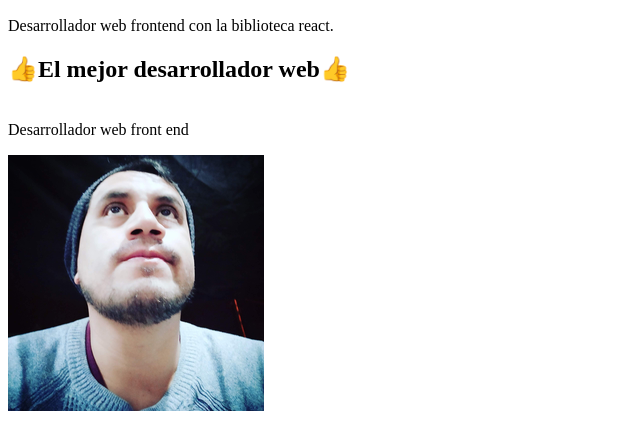
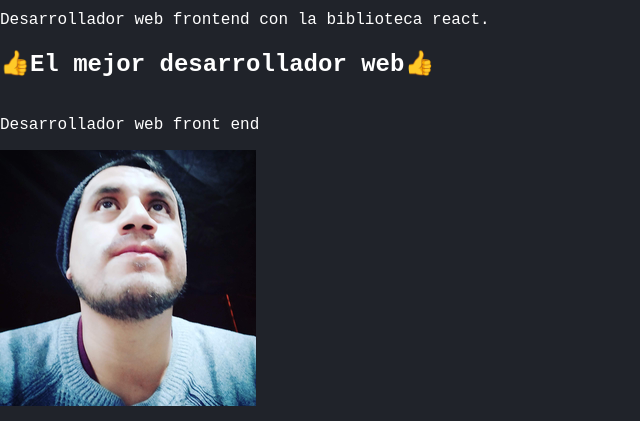
Before and after one commit to johann-henry88/proyecto-final, a plain HTML site: page johan mora/index.html in a window 1280 px wide. Shown: the part 260-681 px from the top of the page, without its empty margins (0-640 px from the left). Drawn offline with Linux system fonts and the light colour scheme.

Commit message:
index css.body root

```diff
--- a/johan mora/css/index.css
+++ b/johan mora/css/index.css
@@ -1,9 +1,10 @@
+
 :root {
-    scroll-behavior: smooth;
-    --primary-theme-color: #20232a;
+  scroll-behavior: smooth;
+  --primary-theme-color: #20232a;
   --secondary-theme-color: #282c34;
   --primary-text-color: #fff;
-  --secondary-text-color: #eee;
+  --secondary-text-color: #aeaeae;
   --reverse-primary-text-color: #000;
   --primary-invalid-color: crimson;
   --primary-shadow-color: #20232a80;
@@ -20,4 +21,10 @@
   --max-width-container: 640px;
   --primary-border-radius: 0.5rem;
 }
-@import "../assets/module/variables.css"
+
+.body {
+  background-color: var(--primary-theme-color);
+  color: var(--primary-text-color);
+  margin: 0;
+  font-family: var(--primary-font-family);
+}
```
